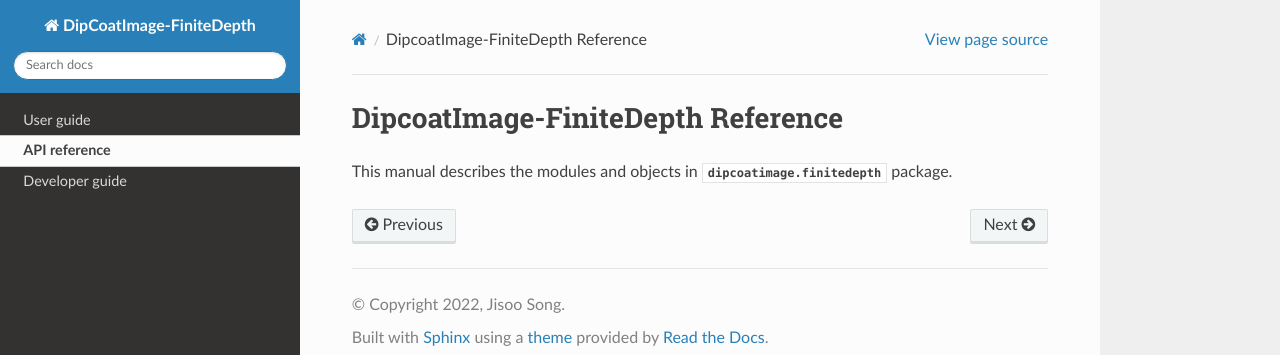
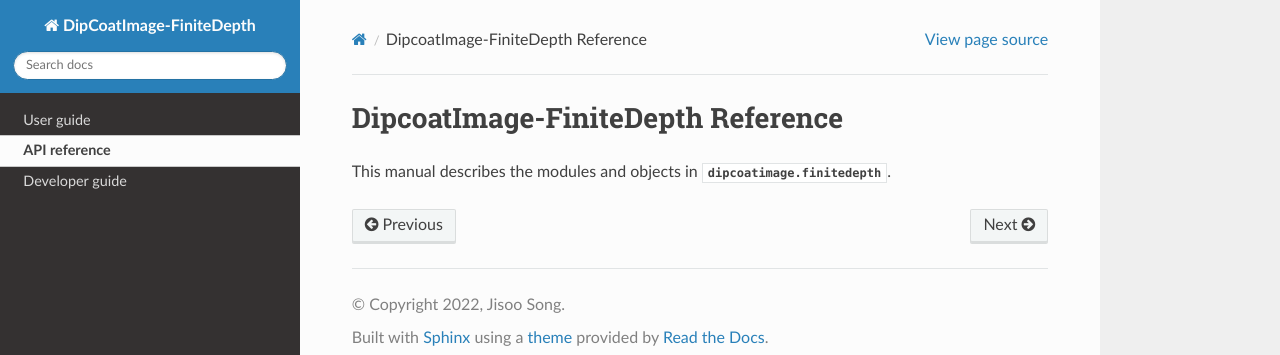
Before and after one commit to dipcoat-image/finitedepth, a Sphinx documentation site: the page built from doc/source/reference/index.rst, in a window 1280 px wide. Shown: the top 355 px of the page. Built offline with Sphinx 7.4.7 and the Read the Docs theme 2.0.0, drawn with Linux system fonts in a browser that asks for light colours.

Commit message:
feat: implement SubstrateReference
Add reference doc

```diff
--- a/doc/source/reference/index.rst
+++ b/doc/source/reference/index.rst
@@ -1,8 +1,9 @@
 DipcoatImage-FiniteDepth Reference
 ==================================
 
-This manual describes the modules and objects in
-:mod:`dipcoatimage.finitedepth` package.
+This manual describes the modules and objects in :mod:`dipcoatimage.finitedepth`.
 
 .. toctree::
    :maxdepth: 2
+
+   reference
--- /dev/null
+++ b/doc/source/reference/reference.rst
@@ -0,0 +1,2 @@
+.. automodule:: dipcoatimage.finitedepth.reference
+   :members:
```
Also changed, not shown: 1 other file.
